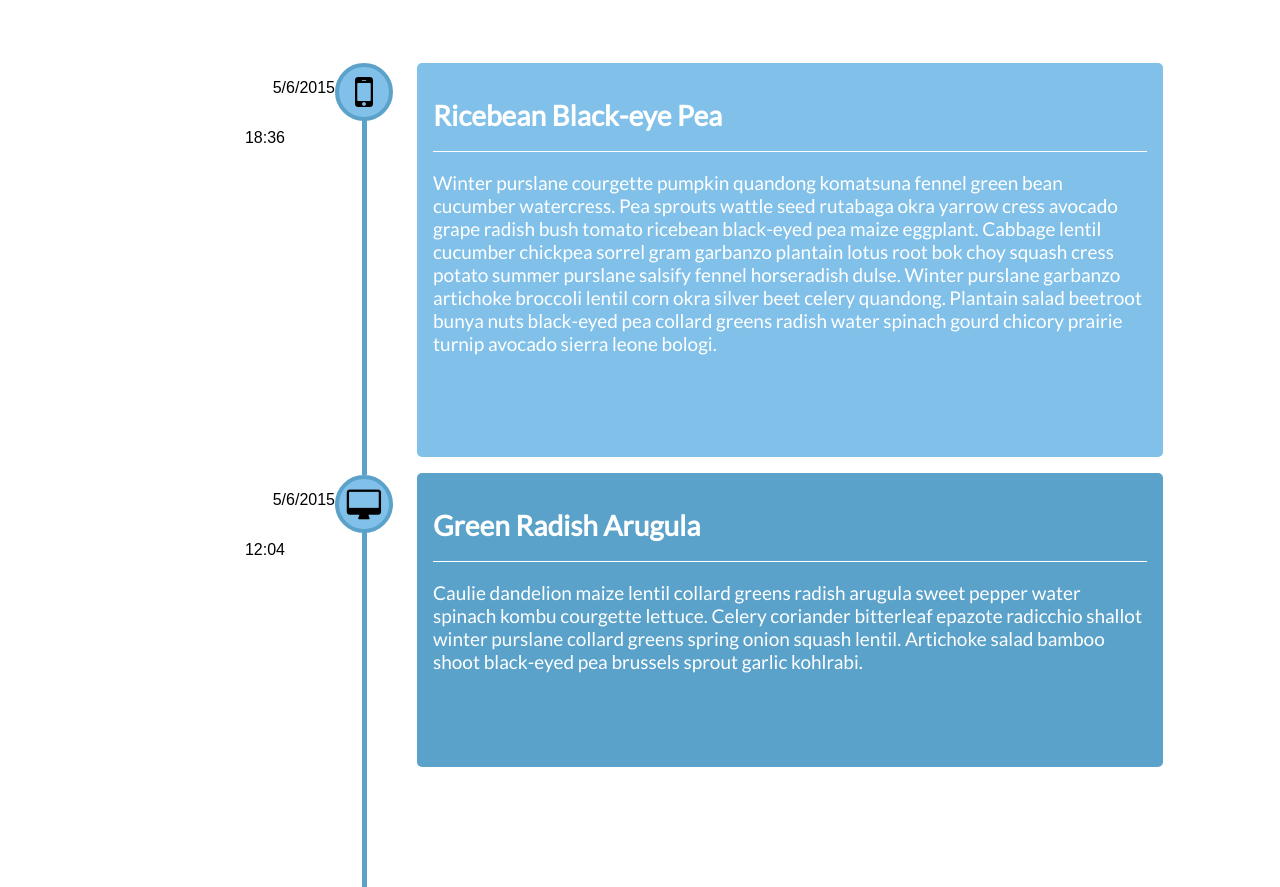
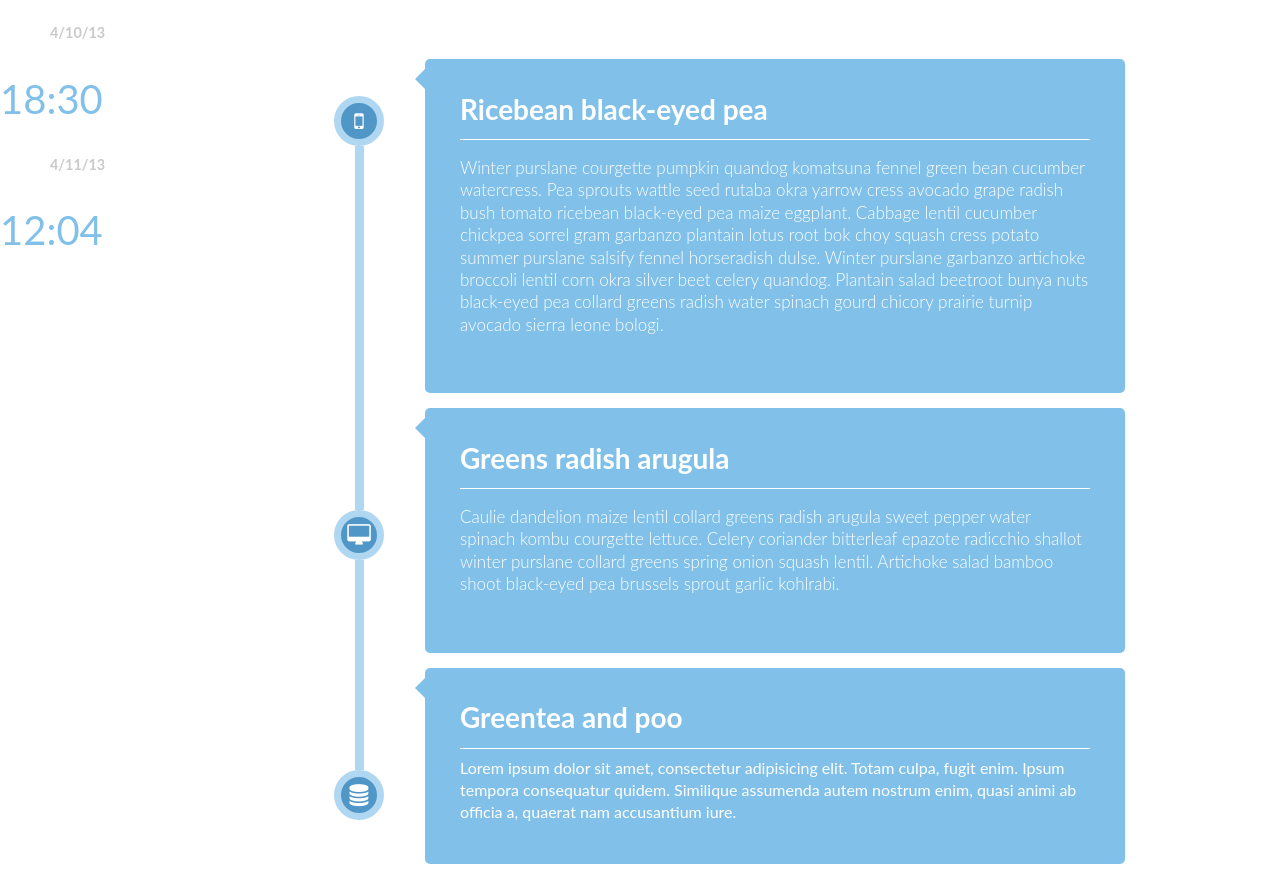
Before and after one commit to Jonothompson/1.3-timeline-layout-jonathan-thompson, a plain HTML site: page index.html in a window 1280 px wide. Drawn offline with Linux system fonts and the light colour scheme.

Commit message:
working on updating main.css and index.html to have pixel complience

```diff
--- a/index.html
+++ b/index.html
@@ -4,54 +4,63 @@
     <meta charset="UTF-8">
     <title>Timeline</title>
     <link rel="stylesheet" href="normalize.css">
+    <link type="text/css" href="http://fonts.googleapis.com/css?family=Lato:400,700" />
     <link rel="stylesheet" href="fonts/font-awesome.min.css">
-    <link href="http://fonts.googleapis.com/css?family=Lato&subset=latin,latin-ext" rel="stylesheet" type="text/css">
     <link rel="stylesheet" href="main.css">
 </head>
 <body>
 
     <aside class="left-side">
-
-        <div class="blue-circle">
-            <i class="fa fa-mobile fa-2x"></i>
-        </div>
-        <div class="date">
-            <p>5/6/2015</p>
-        </div>
-        <div class="time">
-            <p>18:36</p>
+        <div class="checkpoint">
+            <div class="time">
+                <p>4/10/13</p>
+                <h2>18:30</h2>
+            </div>
+            <!--<div class="blue-circle">-->
+                <i class="fa fa-mobile fa-2x"></i>
+            <!--</div>-->
         </div>
 
-        <div class="verticalline" style="height: 362px;"></div>
+        <div class="verticalline1" style="height: 364px;"></div>
 
-        <div class="blue-circle">
+        <!--<div class="blue-circle">-->
             <i class="fa fa-desktop fa-2x"></i>
+        <!--</div>-->
+        <div class="checkpoint">
+            <div id="time2" class="time">
+                <p>4/11/13</p>
+                <h2>12:04</h2>
+            </div>
         </div>
-
-        <div class="date">
-            <p>5/6/2015</p>
+        <div class="verticalline2"></div>
+        <div class="checkpoint">
+            <div class="icon">
+                <i class="fa fa-database"></i>
+            </div>
         </div>
-        <div class="time">
-            <p>12:04</p>
-        </div>
-
-        <div class="verticalline" style="height: 362px;"></div>
 
     </aside>
 
-    <div class="container">
-        <article class="ricebean">
-            <h1>Ricebean Black-eye Pea</h1>
+    <section class="container">
+        <article class="post">
+			<div class="arrow-left"></div>
+			<h1>Ricebean black-eyed pea</h1>
             <hr>
-            <p class="articletext">Winter purslane courgette pumpkin quandong komatsuna fennel green bean cucumber watercress. Pea sprouts wattle seed rutabaga okra yarrow cress avocado grape radish bush tomato ricebean black-eyed pea maize eggplant. Cabbage lentil cucumber chickpea sorrel gram garbanzo plantain lotus root bok choy squash cress potato summer purslane salsify fennel horseradish dulse. Winter purslane garbanzo artichoke broccoli lentil corn okra silver beet celery quandong. Plantain salad beetroot bunya nuts black-eyed pea collard greens radish water spinach gourd chicory prairie turnip avocado sierra leone bologi.</p>
-        </article>
-
-        <article class="greenradish">
-            <h1>Green Radish Arugula</h1>
+			<p>Winter purslane courgette pumpkin quandog komatsuna fennel green bean cucumber watercress. Pea sprouts wattle seed rutaba okra yarrow cress avocado grape radish bush tomato ricebean black-eyed pea maize eggplant. Cabbage lentil cucumber chickpea sorrel gram garbanzo plantain lotus root bok choy squash cress potato summer purslane salsify fennel horseradish dulse. Winter purslane garbanzo artichoke broccoli lentil corn okra silver beet celery quandog. Plantain salad beetroot bunya nuts black-eyed pea collard greens radish water spinach gourd chicory prairie turnip avocado sierra leone bologi.</p>
+		</article>
+        <article class="post">
+			<div class="arrow-left"></div>
+			<h1>Greens radish arugula</h1>
             <hr>
-            <p>Caulie dandelion maize lentil collard greens radish arugula sweet pepper water spinach kombu courgette lettuce. Celery coriander bitterleaf epazote radicchio shallot winter purslane collard greens spring onion squash lentil. Artichoke salad bamboo shoot black-eyed pea brussels sprout garlic kohlrabi.</p>
-        </article>
-    </div>
+			<p>Caulie dandelion maize lentil collard greens radish arugula sweet pepper water spinach kombu courgette lettuce. Celery coriander bitterleaf epazote radicchio shallot winter purslane collard greens spring onion squash lentil. Artichoke salad bamboo shoot black-eyed pea brussels sprout garlic kohlrabi.</p>
+		</article>
+        <article class="post">
+			<div class="arrow-left"></div>
+			<h1>Greentea and poo</h1>
+            <hr>
+			<p1>Lorem ipsum dolor sit amet, consectetur adipisicing elit. Totam culpa, fugit enim. Ipsum tempora consequatur quidem. Similique assumenda autem nostrum enim, quasi animi ab officia a, quaerat nam accusantium iure.</p1>
+		</article>
+    </section>
 
 </body>
 </html>
--- a/main.css
+++ b/main.css
@@ -4,22 +4,64 @@
 }*/
 
 body {
-    margin-top: 63px;
-    margin-right: 100px;
+    /*margin-top: 63px;
+    margin-right: 100px;*/
+    padding-top: 10px;
+    font-family: "Lato", sans-serif;
 }
 
-div.container {
+/*div.container {
     margin-left: 400px;
+}*/
+
+.container {
+	float: right;
+	width: 70%;
+	padding-top: 49px;
+
 }
 
-p.articletext {
+/*p.articletext {
     color: white;
     font-family: Lato, Calibri, Arial, san-serif;
     font-size: 19px;
     font-weight: 300;
+}*/
+
+.post {
+	position: relative;
+	float: right;
+	line-height: 1.4em;
+	width: 700px;
+	box-sizing: border-box;
+	padding: 20px 35px 40px 35px;
+	background-color: rgb(128,192,233);
+	color: white;
+	margin-bottom: 15px;
+	margin-right: 155px;
+	border-radius: 5px;
+	transition: all .8s ease;
 }
 
-article.ricebean {
+.post p {
+	font-size: 17px;
+	font-weight: 300;
+}
+
+.arrow-left {
+	position: absolute;
+	left: -10px;
+	top: 10px;
+	width: 0;
+	height: 0;
+	border-top: 10px solid transparent;
+	border-bottom: 10px solid transparent;
+
+	border-right:10px solid rgb(128,192,233);
+	transition: all .8s ease;
+}
+
+/*article.ricebean {
     background-color: #80C0E9;
     width: 714px;
     height: 362px;
@@ -34,9 +76,9 @@ article.ricebean {
     font-size: 19px;
     font-weight: 300;
 
-}
+}*/
 
-article.greenradish {
+/*article.greenradish {
     background-color: #5aa2c9;
     width: 714px;
     height: 262px;
@@ -52,13 +94,18 @@ article.greenradish {
     font-size: 19px;
     font-weight: 300;
 
-}
+}*/
 
-aside.left-side {
+/*aside.left-side {
     position: relative;
     float: left;
     width:400px;
     text-align: right;
+}*/
+
+.left-side {
+	float: left;
+	width: 30%;
 }
 
 hr {
@@ -75,9 +122,9 @@ hr {
 }
 
 
-.fa {
+/*.fa {
     display: inline-block;
-    border: 4px solid #5aa2c9;
+    border: 8px solid #5aa2c9;
     border-radius: 50%;
     background-color: #80C0E9;
     width: 50px;
@@ -89,7 +136,7 @@ hr {
 
 .fa-desktop {
     display: inline-block;
-    border: 4px solid #5aa2c9;
+    border: 8px solid #5aa2c9;
     border-radius: 50%;
     background-color: #80C0E9;
     width: 50px;
@@ -98,35 +145,106 @@ hr {
     line-height: 55px;
     text-align: center;
 
+}*/
+
+.fa {
+	float: right;
+	background-color: rgb(80,150,198);
+	vertical-align: bottom;
+	display:inline-block;
+    font-size: 22px;
+    line-height: 36px;
+    color:white;
+    width: 36px;
+    height: 36px;
+    text-align: center;
+    vertical-align: bottom;
+    border-radius: 50%;
+    border: 7px solid rgb(176,215,241);
+    clear: both;
+    margin: 0;
+    transition: all .8s ease;
 }
 
-.verticalline {
-    border-left: thick solid #5aa2c9;
-    margin-left: 362px;
+.fa, .verticalline1, .verticalline2 {
+	position: relative;
+	top: -60px;
 }
 
+.verticalline1, .verticalline2 {
+	background-color: rgb(176,215,241);
+	width: 9px;
+	float: right;
+	clear: both;
+	position: relative;
+	right: 20px;
+	margin: 0;
 }
 
-div.date {
+.verticalline1 {
+	height: 300px;
+}
+
+.verticalline2 {
+	height: 210px;
+}
+
+/*.verticalline {
+    border-left: 10px solid #5aa2c9;
+    margin-left: 364px;
+}*/
+
+/*div.date {
     float: right;
     margin-right: 50px;
     max-width: 150px;
-}
+    font-family: Lato, Calibri, Arial, san-serif;
+    font-size: 14px;
+}*/
 
-div.time {
+/*div.time {
     float: right;
     margin-right: 50px;
     max-width: 150px
+    font-family: Lato, Calibri, Arial, san-serif;
+    font-size: 24px;
+}*/
+
+.times {
+	float: right;
+	position: relative;
+	right: 60px;
+	top: 35px;
+	line-height: 0;
 }
 
+#times2 {
+	top: 240px;
+	right: 50px;
+}
+
+.checkpoint p {
+	color: rgb(202,202,202);
+	font-weight: 700;
+	font-size: .9em;
+	position: relative;
+	right: -50px;
+}
+
+.checkpoint h2 {
+	color: rgb(128,192,233);
+	font-size: 2.5em;
+	font-weight: 400;
+	transition: all .8s ease;
+}
 h1 {
     font-family: Lato, Calibri, Arial, san-serif;
     font-size: 28px;
     font-weight: bold;
 }
 
-div.blue-circle {
+/*div.blue-circle {
     max-width: 50px;
     float: right;
-    margin-right: 15px;
-}
+    margin-right: 14px;
+}*/
```
